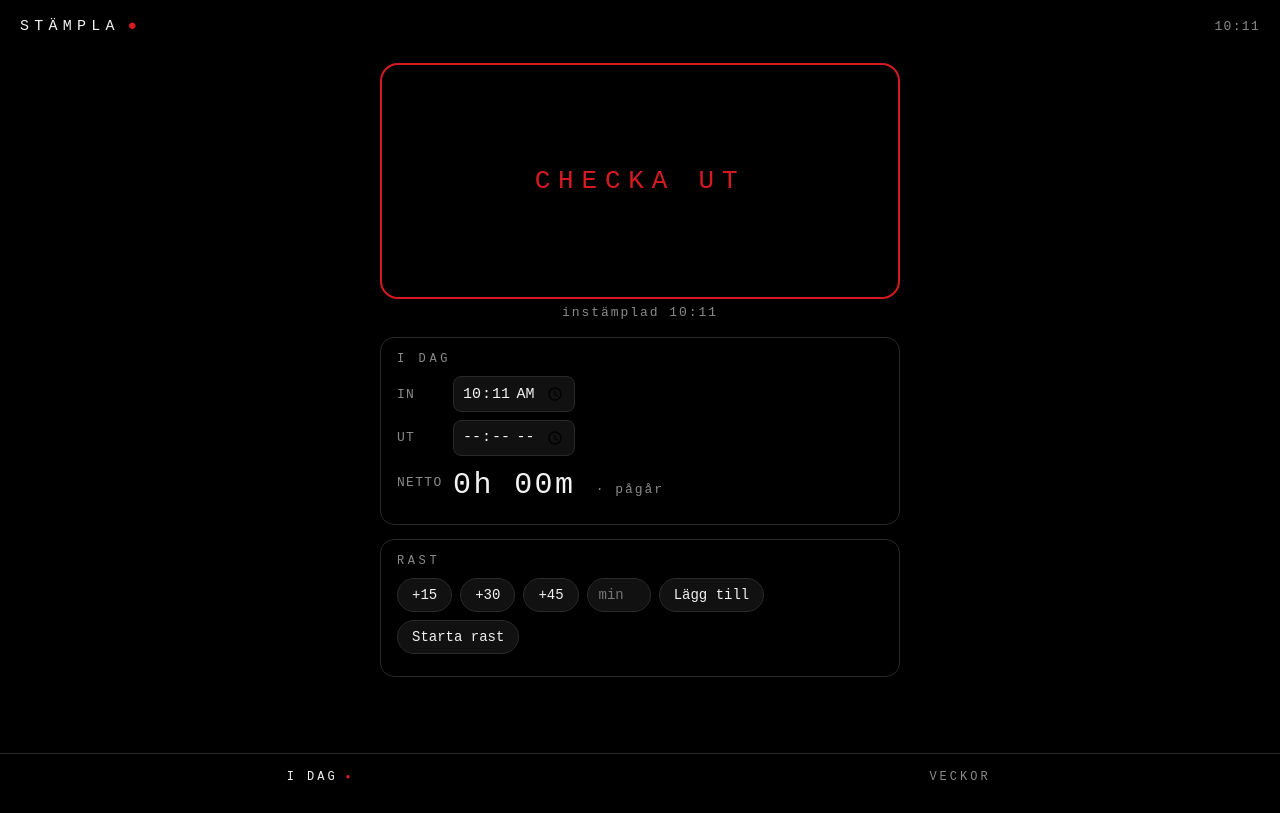
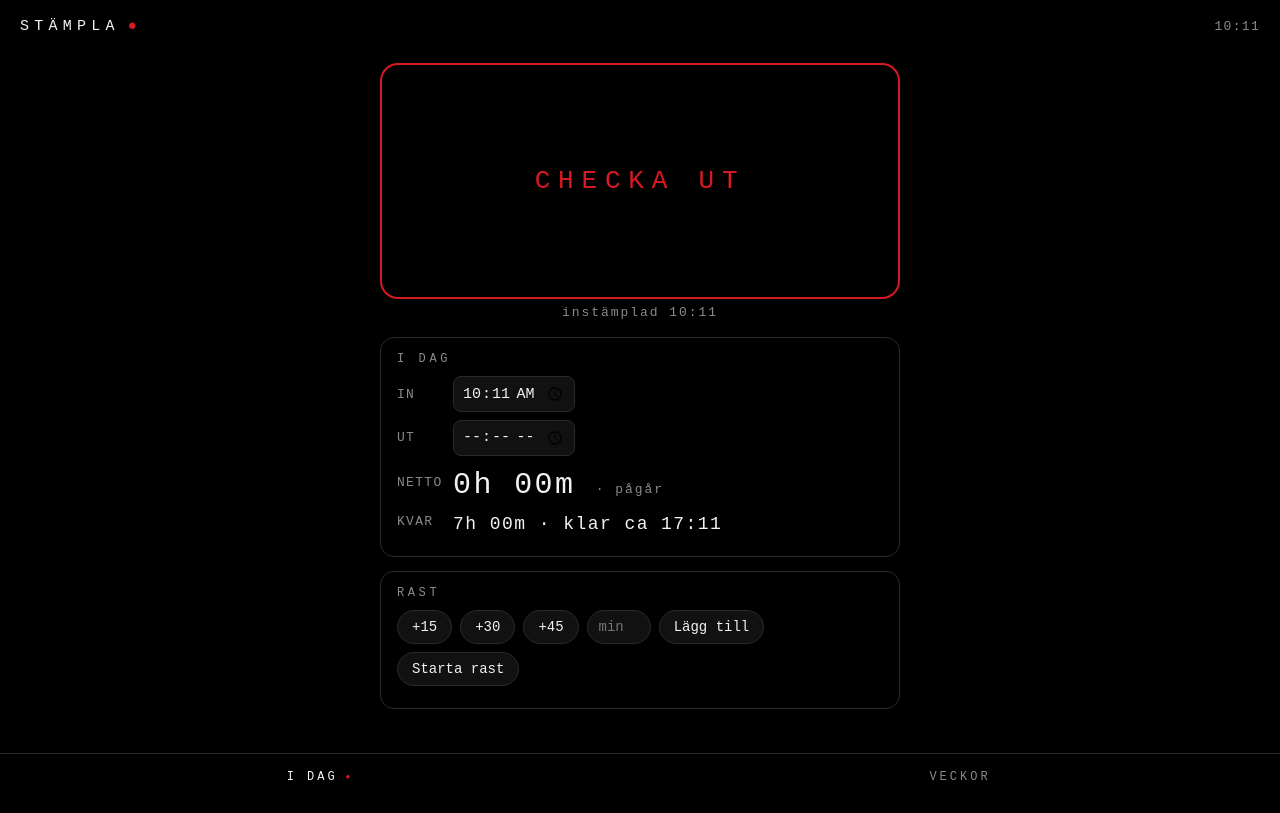
Before and after one commit to jenniferastrom95-lang/stampla, a plain HTML site: page index.html in a window 1280 px wide. Both pictures are taken after a click on the button "CHECKA IN". Drawn offline with Linux system fonts and the light colour scheme.

Commit message:
Tidsskillnaden: KVAR-rad (dagsnorm, klar ca-tid, +over)

```diff
--- a/index.html
+++ b/index.html
@@ -208,6 +208,7 @@
       <div class="row"><span class="lbl">IN</span><input type="time" id="inTime"></div>
       <div class="row"><span class="lbl">UT</span><input type="time" id="outTime"></div>
       <div class="row"><span class="lbl">NETTO</span><div class="net" id="todayNet">–</div></div>
+      <div class="row"><span class="lbl">KVAR</span><div class="net" id="todayLeft" style="font-size:18px">–</div></div>
     </div>
 
     <div class="card">
@@ -342,6 +343,24 @@ function renderToday() {
   todayNet.innerHTML = net == null ? "–" : fmtHM(net) + (d.out ? "" : " <small>· pågår</small>");
   if (breaksTotal(d) > 0 || d.breaks.length) {
     todayNet.innerHTML += " <small>(rast " + breaksTotal(d) + " min)</small>";
+  }
+
+  /* tidsskillnaden mot dagsnormen: kvar i dag + klar-klockslag, eller +över */
+  var todayLeft = document.getElementById("todayLeft");
+  var dailyNorm = state.norm * 60 / 5;
+  if (net == null) {
+    todayLeft.textContent = fmtHM(dailyNorm) + " (dagsnorm)";
+    todayLeft.style.color = "var(--dim)";
+  } else {
+    var left = dailyNorm - net;
+    if (left > 0) {
+      var doneAt = new Date(Date.now() + left * 60000);
+      todayLeft.textContent = fmtHM(left) + (d.out ? "" : " · klar ca " + tsToTimeStr(doneAt.getTime()));
+      todayLeft.style.color = "var(--fg)";
+    } else {
+      todayLeft.textContent = "+" + fmtHM(-left) + " över dagsnormen";
+      todayLeft.style.color = "var(--red)";
+    }
   }
 
   breakList.innerHTML = "";
```
